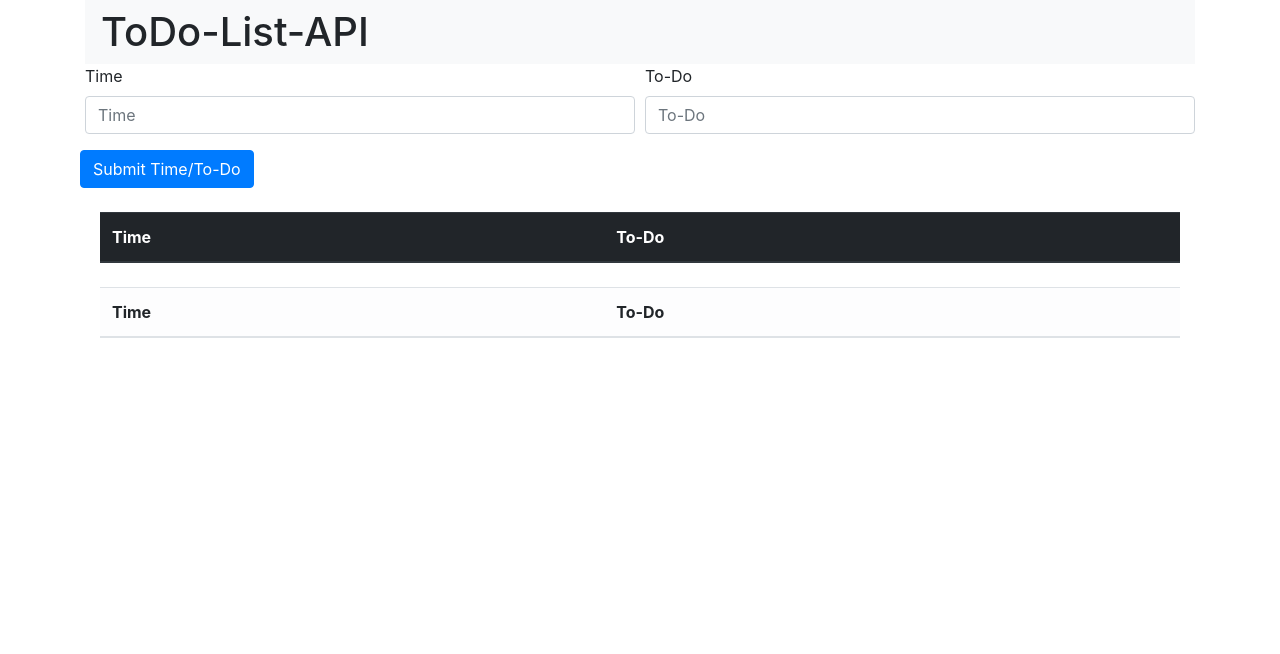
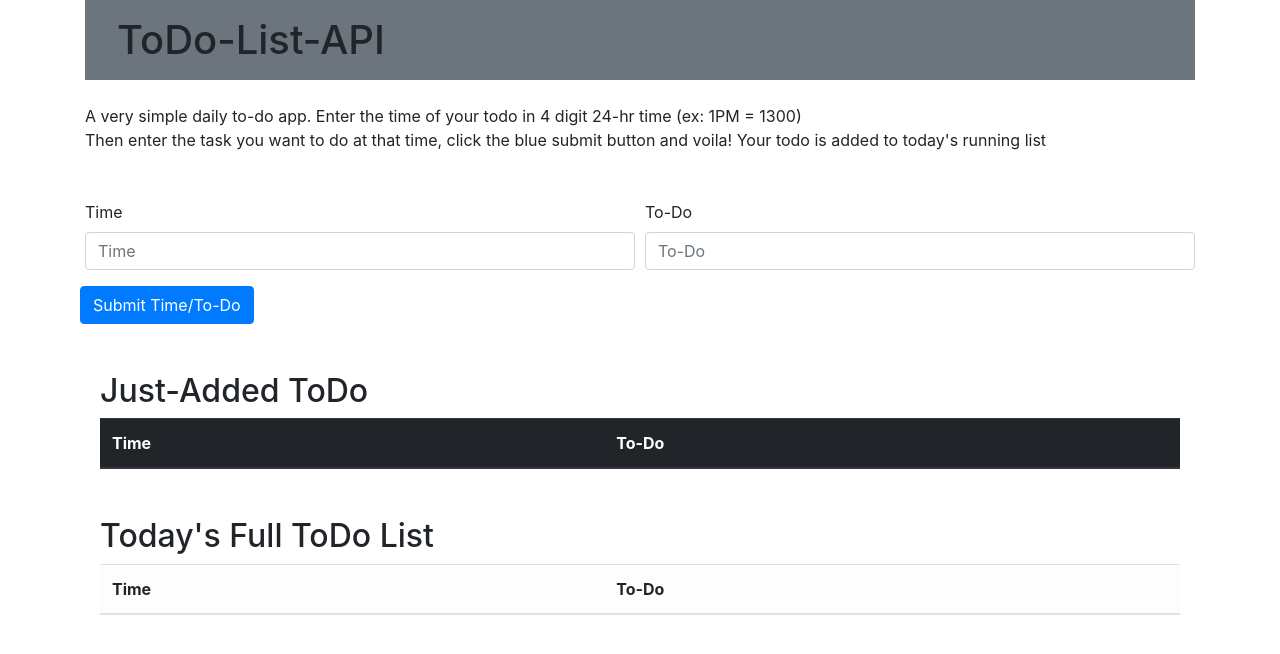
Before and after one commit to stall84/express-api-todoList, a website: page public/index.html in a window 1280 px wide. Drawn offline with nearby package versions, Linux system fonts and the light colour scheme.

Commit message:
Version 1.00 Completed. Fully functioning

```diff
--- a/public/index.html
+++ b/public/index.html
@@ -13,13 +13,18 @@
 
 <body>
   <div class="container" id="navCont">
-    <nav class="navbar navbar-expand-lg navbar-light bg-light">
-      <span class="navbar-brnad mb-0 h1">ToDo-List-API</span>
+    <nav class="navbar navbar-expand-lg navbar-light bg-secondary">
+      <span class="navbar mb-0 h1">ToDo-List-API</span>
     </nav>
   </div>
 
   <div class="container" id="main-holder">
-    <form id="todoForm">
+    <div class="mt-4" id="instructions">
+      <p>A very simple daily to-do app. Enter the time of your todo in 4 digit 24-hr time (ex: 1PM = 1300)<br>
+      Then enter the task you want to do at that time, click the blue submit button and voila! Your todo is added to today's running list
+      </p>
+    </div>
+    <form class="mt-5" id="todoForm">
       <div class="form-row">
         <div class="form-group col-md-6">
           <label for="inputTime">Time</label>
@@ -36,8 +41,8 @@
 
   <div class="container" id="display-holder">
 
-    <div class="col-12 mt-4">
-
+    <div class="col-12 mt-5">
+      <h2>Just-Added ToDo</h2>
       <table class="table table-dark">
         <thead>
           <tr>
@@ -52,8 +57,8 @@
 
     </div>
 
-    <div class="col-12 mt-4">
-
+    <div class="col-12 mt-5">
+      <h2>Today's Full ToDo List</h2>
       <table class="table table-light">
         <thead>
           <tr>
--- a/todos-api.js
+++ b/todos-api.js
@@ -11,10 +11,7 @@ app.use(bodyParser.urlencoded({ extended: false }));
 const PORT = process.env.PORT || 4000;
 
 // Our main (global) array (of objects) that we will be pushing new todo requests into
-var todoList = [{
-    time: 1000,
-    todo: "Implement a REST API"
-}];
+var todoList = [];
 
 // Listen/Setup Route
 app.listen(PORT, () => {
```
Also changed, not shown: 1 other file.
